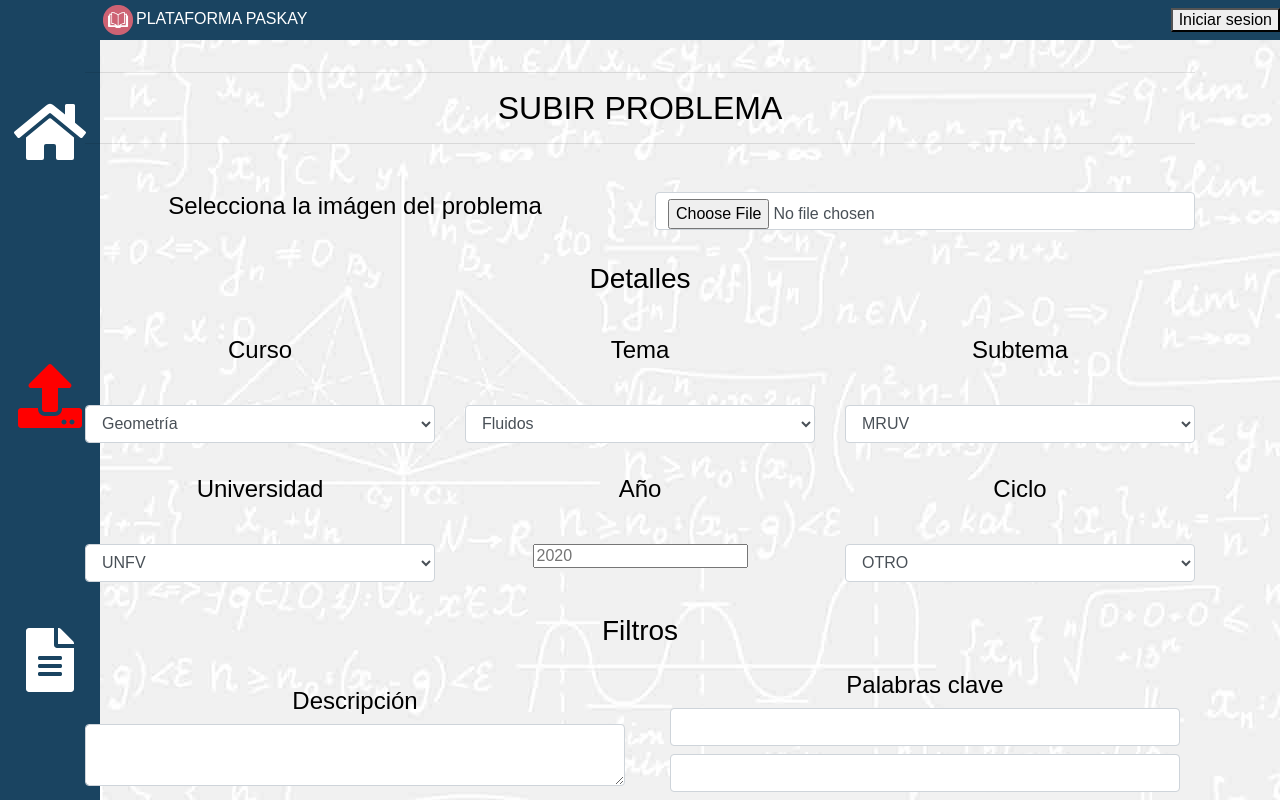
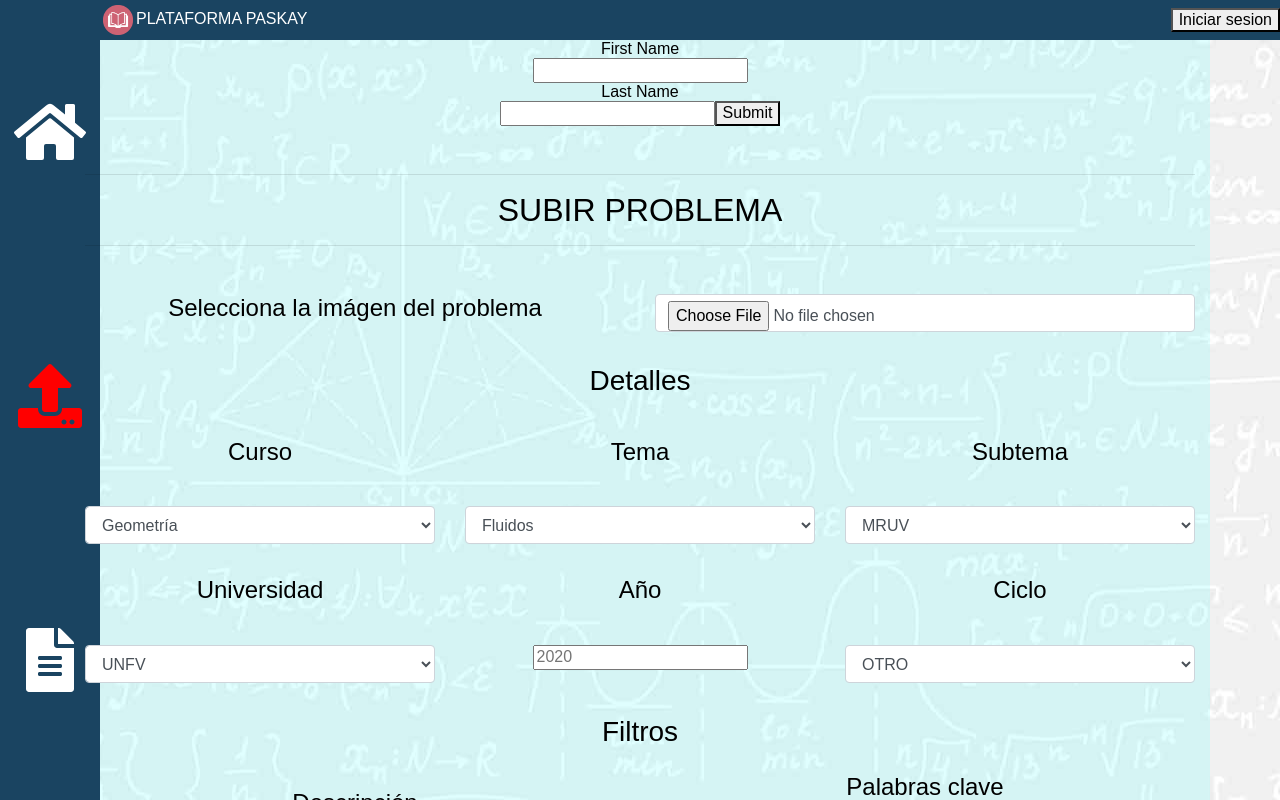
Before and after one commit to Grupo-2-CC3S2/Plataforma-Paskay, a React (Create React App) app in the folder paskay-frontend/: page /upload in a window 1280 px wide. Shown: the top 800 px of the page. Built offline with nearby package versions, Linux system fonts and the light colour scheme; the HTML template or start-up script is replaced by a standard one.

Commit message:
borrador de agregar dinamicamente inputs de palabras clave

```diff
--- a/paskay-frontend/src/components/UploadPage/UploadPage.js
+++ b/paskay-frontend/src/components/UploadPage/UploadPage.js
@@ -2,15 +2,129 @@
 import React, {Component} from 'react';
 import 'bootstrap/dist/css/bootstrap.min.css'
 
+//////////////////////SAMPLE//////////////////////////////
+
+function PostButton(props){
+  var style = {
+      width:24,
+      height:24
+  }
+  return (
+      <button style = {style} onClick = { () => props.handleClick()}>{props.label}</button>
+  )
+}
+function PostText(props){
+  var style = {
+      border:"1px solid black",
+      width: props.width
+  }
+  return (
+      <div style = {style}>{props.text}</div>
+  )
+}
+function Post(props){
+  var style = {
+      display:"flex"
+  }
+  return (
+      <div style = {style}>
+          <PostButton label = "x" handleClick = {props.removeItem}/>
+          <PostText text = {props.firstName} width = "200"/>
+          <PostText text = {props.lastName} width = "200" />
+      </div>
+  )
+}
+
+function PostList(props){
+  return (
+      <ol>
+      {
+          props.postList.map((item,index) =>
+              <Post key = {index}
+                    firstName = {item.firstName}
+                    lastName = {item.lastName}
+                    removeItem = {() => props.removeItem(index)}
+              />
+           )
+       }
+      </ol>
+  )
+}
+
+/////////////////////////////////////////////////////////
+
+
 class UploadPage extends Component {
+
+  /////////////////////////////////////////////////////////
+  constructor(props) {
+    super(props);
+
+    this.state = {
+      firstname: "",
+      lastname: "",
+      items: []
+    };
+  }
+
+  handleChange(event) {
+    if (event.target.name === "firstname") {
+      this.setState({ firstname: event.target.value });
+    } else if (event.target.name === "lastname") {
+      this.setState({ lastname: event.target.value });
+    }
+  }
+
+  addItem() {
+    this.setState({
+      items: [
+        ...this.state.items,
+        {
+          firstName: this.state.firstname,
+          lastName: this.state.lastname
+        }
+      ],
+      firstname: "",
+      lastname: ""
+    });
+  }
+
+  removeItem(index) {
+    const items = this.state.items.filter((e, idx) => idx !== index);
+    this.setState({ items });
+  }
+  ////////////////////////////////////////////////////////
+
 
   estilos={
     color: 'black',
+    backgroundColor: 'rgba(100, 255, 255, .2)'
+
   }
 
   render(){
   return (
+
     <div style={this.estilos} className = "container homepage page">
+
+      {/*//////////////////////////////////////////////////////////////*/}
+      <div>First Name</div>
+        <input
+          name="firstname"
+          value={this.state.firstname}
+          onChange={this.handleChange.bind(this)} />
+        <div>Last Name</div>
+        <input
+          name="lastname"
+          value={this.state.lastname}
+          onChange={this.handleChange.bind(this)} />
+        <button onClick={() => this.addItem()}>Submit</button>
+        <PostList
+          postList={this.state.items}
+          removeItem={this.removeItem.bind(this)} />
+      {/*//////////////////////////////////////////////////////////////*/}
+
+
     <form>
       <div className="row">
         <div className="col-md-12 my-3"><hr/><h2>SUBIR PROBLEMA</h2><hr/></div>
```
